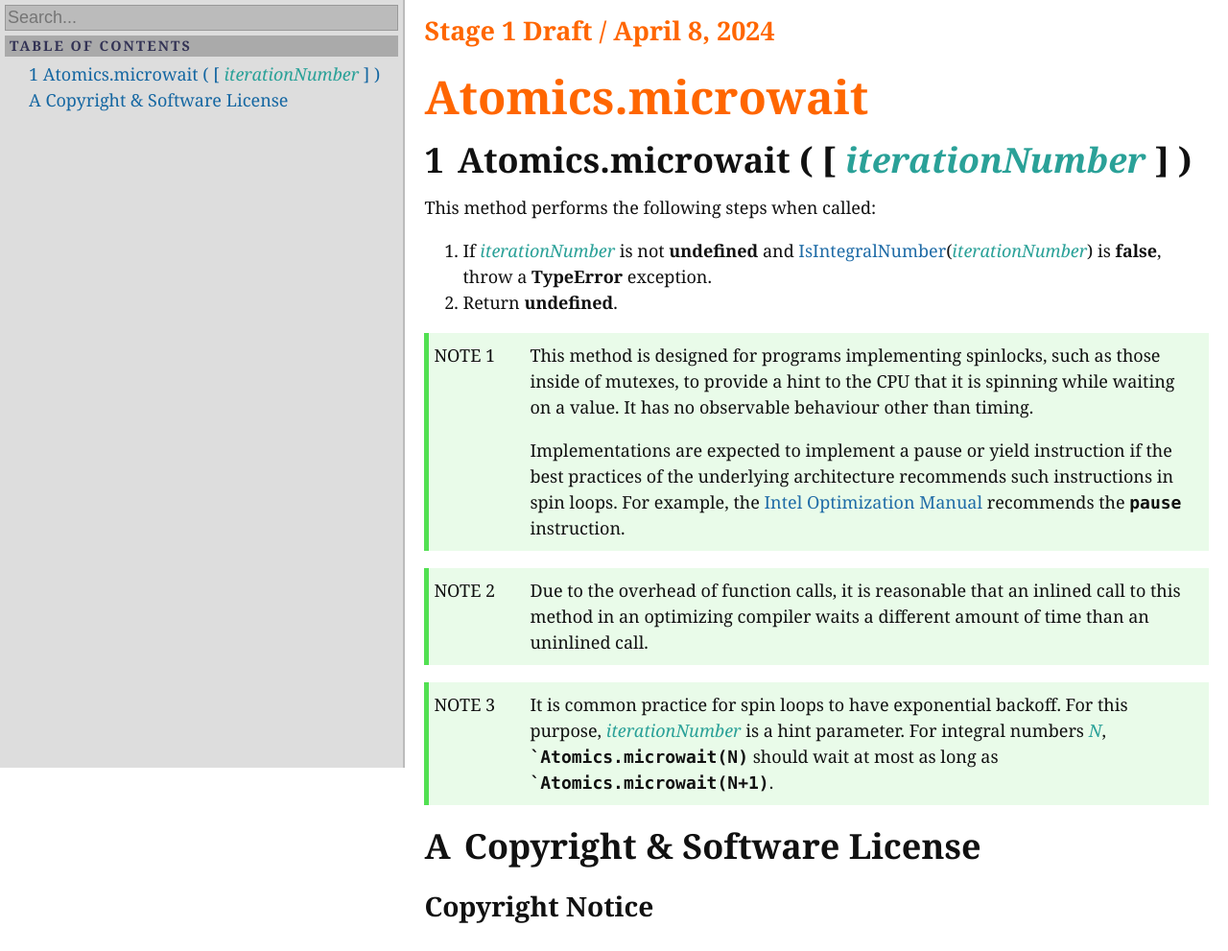
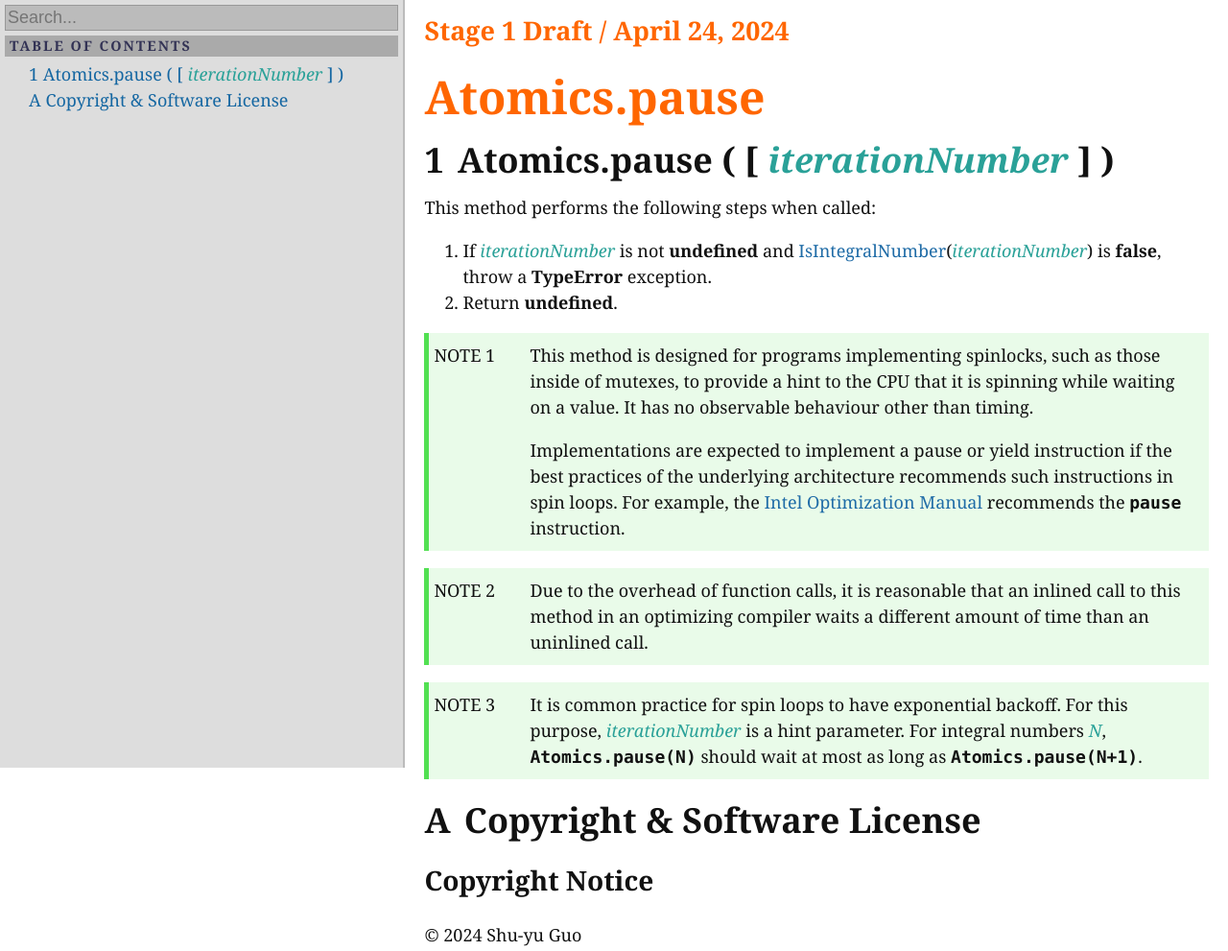
Before and after one commit to tc39/proposal-atomics-microwait, a plain HTML site: page index.html in a window 1280 px wide. Shown: the top 991 px of the page at 96% size. Drawn offline with nearby package versions, Linux system fonts and the light colour scheme.

Commit message:
Deploying to gh-pages from @ tc39/proposal-atomics-microwait@399828456f88817cbfe45324503c499645dd52ef 🚀

```diff
--- a/ecmarkup.js
+++ b/ecmarkup.js
@@ -1255,5 +1255,5 @@ document.addEventListener('DOMContentLoaded', () => {
 });
 
 let sdoMap = JSON.parse(`{}`);
-let biblio = JSON.parse(`{"refsByClause":{},"entries":[{"type":"clause","id":"Atomics.microwait","title":"Atomics.microwait ( [ iterationNumber ] )","titleHTML":"Atomics.microwait ( [ <var>iterationNumber</var> ] )","number":"1"},{"type":"clause","id":"sec-copyright-and-software-license","title":"Copyright & Software License","titleHTML":"Copyright &amp; Software License","number":"A"}]}`);
+let biblio = JSON.parse(`{"refsByClause":{},"entries":[{"type":"clause","id":"Atomics.pause","title":"Atomics.pause ( [ iterationNumber ] )","titleHTML":"Atomics.pause ( [ <var>iterationNumber</var> ] )","number":"1"},{"type":"clause","id":"sec-copyright-and-software-license","title":"Copyright & Software License","titleHTML":"Copyright &amp; Software License","number":"A"}]}`);
 ;let usesMultipage = false
--- a/index.html
+++ b/index.html
@@ -1,6 +1,6 @@
 <!doctype html>
 <head><meta charset="utf-8">
-<title>Atomics.microwait</title><script src="ecmarkup.js?cache=hwYaHOj-" defer=""></script><link rel="stylesheet" href="https://cdnjs.cloudflare.com/ajax/libs/highlight.js/11.0.1/styles/base16/solarized-light.min.css"><link rel="stylesheet" href="ecmarkup.css"></head><body><div id="shortcuts-help">
+<title>Atomics.pause</title><script src="ecmarkup.js?cache=729TqUAk" defer=""></script><link rel="stylesheet" href="https://cdnjs.cloudflare.com/ajax/libs/highlight.js/11.0.1/styles/base16/solarized-light.min.css"><link rel="stylesheet" href="ecmarkup.css"></head><body><div id="shortcuts-help">
 <ul>
   <li><span>Toggle shortcuts help</span><code>?</code></li>
   <li><span>Toggle "can call user code" annotations</span><code>u</code></li>
@@ -9,10 +9,10 @@
 </ul></div><div id="menu-toggle"><svg xmlns="http://www.w3.org/2000/svg" style="width:100%; height:100%; stroke:currentColor" viewBox="0 0 120 120">
       <title>Menu</title>
       <path stroke-width="10" stroke-linecap="round" d="M30,60 h60  M30,30 m0,5 h60  M30,90 m0,-5 h60"></path>
-    </svg></div><div id="menu-spacer" class="menu-spacer"></div><div id="menu"><div id="menu-search"><input type="text" id="menu-search-box" placeholder="Search..."><div id="menu-search-results" class="inactive"></div></div><div id="menu-pins"><div class="menu-pane-header">Pins</div><ul id="menu-pins-list"></ul></div><div class="menu-pane-header">Table of Contents</div><div id="menu-toc"><ol class="toc"><li><span class="item-toggle-none"></span><a href="#Atomics.microwait" title="Atomics.microwait ( [ iterationNumber ] )"><span class="secnum">1</span> Atomics.microwait ( [ <var>iterationNumber</var> ] )</a></li><li><span class="item-toggle-none"></span><a href="#sec-copyright-and-software-license" title="Copyright &amp; Software License"><span class="secnum">A</span> Copyright &amp; Software License</a></li></ol></div></div><div id="spec-container"><h1 class="version">Stage 1 Draft / April 8, 2024</h1><h1 class="title">Atomics.microwait</h1>
+    </svg></div><div id="menu-spacer" class="menu-spacer"></div><div id="menu"><div id="menu-search"><input type="text" id="menu-search-box" placeholder="Search..."><div id="menu-search-results" class="inactive"></div></div><div id="menu-pins"><div class="menu-pane-header">Pins</div><ul id="menu-pins-list"></ul></div><div class="menu-pane-header">Table of Contents</div><div id="menu-toc"><ol class="toc"><li><span class="item-toggle-none"></span><a href="#Atomics.pause" title="Atomics.pause ( [ iterationNumber ] )"><span class="secnum">1</span> Atomics.pause ( [ <var>iterationNumber</var> ] )</a></li><li><span class="item-toggle-none"></span><a href="#sec-copyright-and-software-license" title="Copyright &amp; Software License"><span class="secnum">A</span> Copyright &amp; Software License</a></li></ol></div></div><div id="spec-container"><h1 class="version">Stage 1 Draft / April 24, 2024</h1><h1 class="title">Atomics.pause</h1>
 
-<emu-clause id="Atomics.microwait">
-  <h1><span class="secnum">1</span> Atomics.microwait ( [ <var>iterationNumber</var> ] )</h1>
+<emu-clause id="Atomics.pause">
+  <h1><span class="secnum">1</span> Atomics.pause ( [ <var>iterationNumber</var> ] )</h1>
   <p>This method performs the following steps when called:</p>
   <emu-alg><ol><li>If <var>iterationNumber</var> is not <emu-val>undefined</emu-val> and <emu-xref aoid="IsIntegralNumber"><a href="https://tc39.es/ecma262/#sec-isintegralnumber">IsIntegralNumber</a></emu-xref>(<var>iterationNumber</var>) is <emu-val>false</emu-val>, throw a <emu-val>TypeError</emu-val> exception.</li><li>Return <emu-val>undefined</emu-val>.</li></ol></emu-alg>
   <emu-note><span class="note">Note 1</span><div class="note-contents">
@@ -23,7 +23,7 @@
     <p>Due to the overhead of function calls, it is reasonable that an inlined call to this method in an optimizing compiler waits a different amount of time than an uninlined call.</p>
   </div></emu-note>
   <emu-note><span class="note">Note 3</span><div class="note-contents">
-    <p>It is common practice for spin loops to have exponential backoff. For this purpose, <var>iterationNumber</var> is a hint parameter. For integral numbers <var>N</var>, <code>`Atomics.microwait(N)</code> should wait at most as long as <code>`Atomics.microwait(N+1)</code>.</p>
+    <p>It is common practice for spin loops to have exponential backoff. For this purpose, <var>iterationNumber</var> is a hint parameter. For integral numbers <var>N</var>, <code>Atomics.pause(N)</code> should wait at most as long as <code>Atomics.pause(N+1)</code>.</p>
   </div></emu-note>
 </emu-clause><emu-annex id="sec-copyright-and-software-license">
       <h1><span class="secnum">A</span> Copyright &amp; Software License</h1>
```
